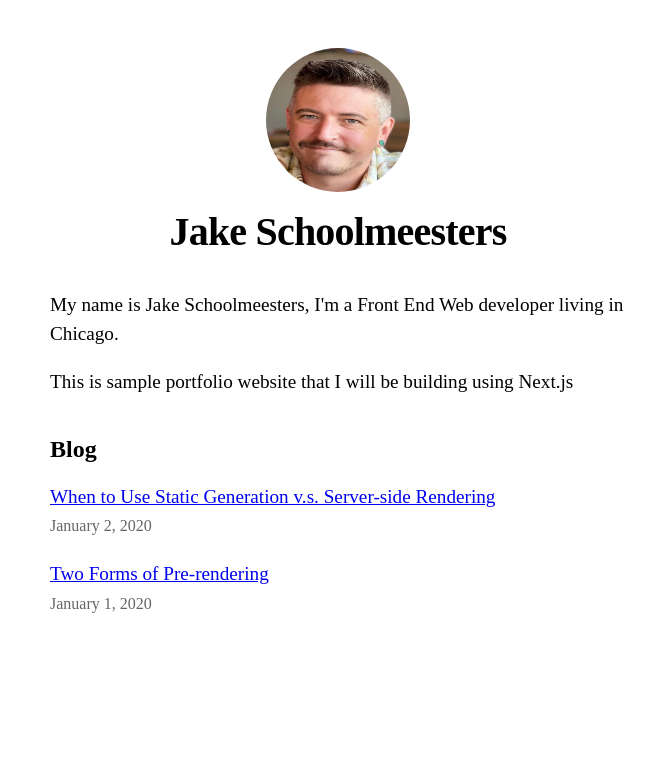
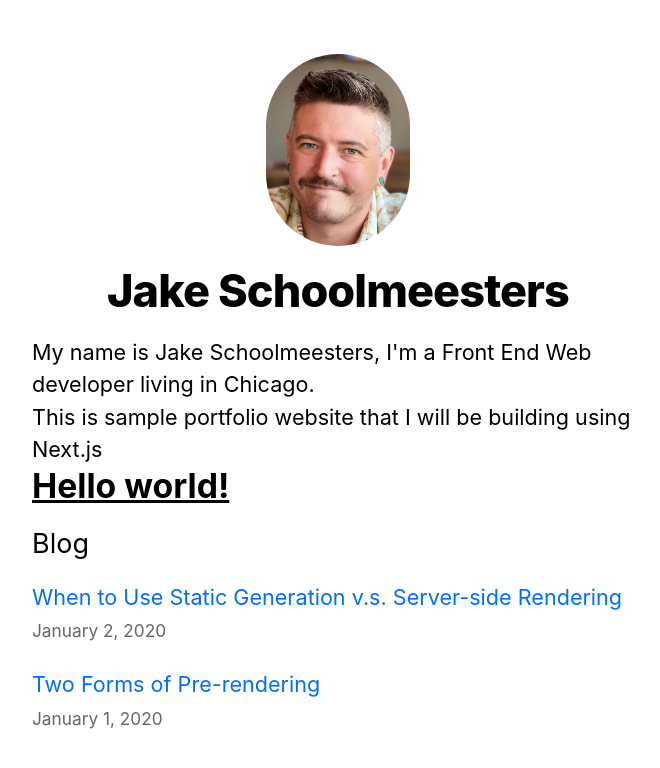
Before and after one commit to schooolman/jake-schoolman-next, a Next.js app: page / in a window 1280 px wide. Shown: the top 768 px of the page, without its empty margins (302-962 px from the left). Built offline with nearby package versions, Linux system fonts and the light colour scheme.

Commit message:
Adding tailwind css to project

```diff
--- a/package.json
+++ b/package.json
@@ -20,6 +20,6 @@
     "autoprefixer": "^10.4.14",
     "postcss": "^8.4.21",
     "sass": "^1.59.2",
-    "tailwindcss": "^3.2.7"
+    "tailwindcss": "^3.3.1"
   }
 }
--- a/pages/_app.js
+++ b/pages/_app.js
@@ -1,4 +1,4 @@
-// import '../styles/globals.css';
+import '../styles/globals.css';
 
 export default function App({ Component, pageProps }) {
     return <Component {...pageProps} />;
--- a/pages/index.js
+++ b/pages/index.js
@@ -26,6 +26,9 @@ export default function Home({ allPostsData }) {
           This is sample portfolio website that I will be building using Next.js
         </p>
       </section>
+      <h1 className="text-3xl font-bold underline">
+        Hello world!
+      </h1>
       <section className={`${utilStyles.headingMd} ${utilStyles.padding1px}`}>
         <h2 className={utilStyles.headingLg}>Blog</h2>
         <ul className={utilStyles.list}>
--- /dev/null
+++ b/postcss.config.js
@@ -0,0 +1,6 @@
+module.exports = {
+  plugins: {
+    tailwindcss: {},
+    autoprefixer: {},
+  },
+}
--- a/styles/Home.module.css
+++ b/styles/Home.module.css
@@ -1,3 +1,9 @@
+@tailwind base;
+@tailwind components;
+@tailwind utilities;
+
+/* te3sting? */
+
 .container {
   min-height: 100vh;
   padding: 0 0.5rem;
--- a/styles/globals.css
+++ b/styles/globals.css
@@ -1,3 +1,7 @@
+@tailwind base;
+@tailwind components;
+@tailwind utilities;
+
 html,
 body {
   padding: 0;
--- /dev/null
+++ b/tailwind.config.js
@@ -0,0 +1,11 @@
+/** @type {import('tailwindcss').Config} */
+module.exports = {
+  content: [
+    "./pages/*.{html,js,jsx}",
+    "./components/*.{js,ts,jsx,tsx}",
+  ],
+  theme: {
+    extend: {},
+  },
+  plugins: [],
+}
```
Also changed, not shown: 1 other file (tests, documents, lock files or other folders).
